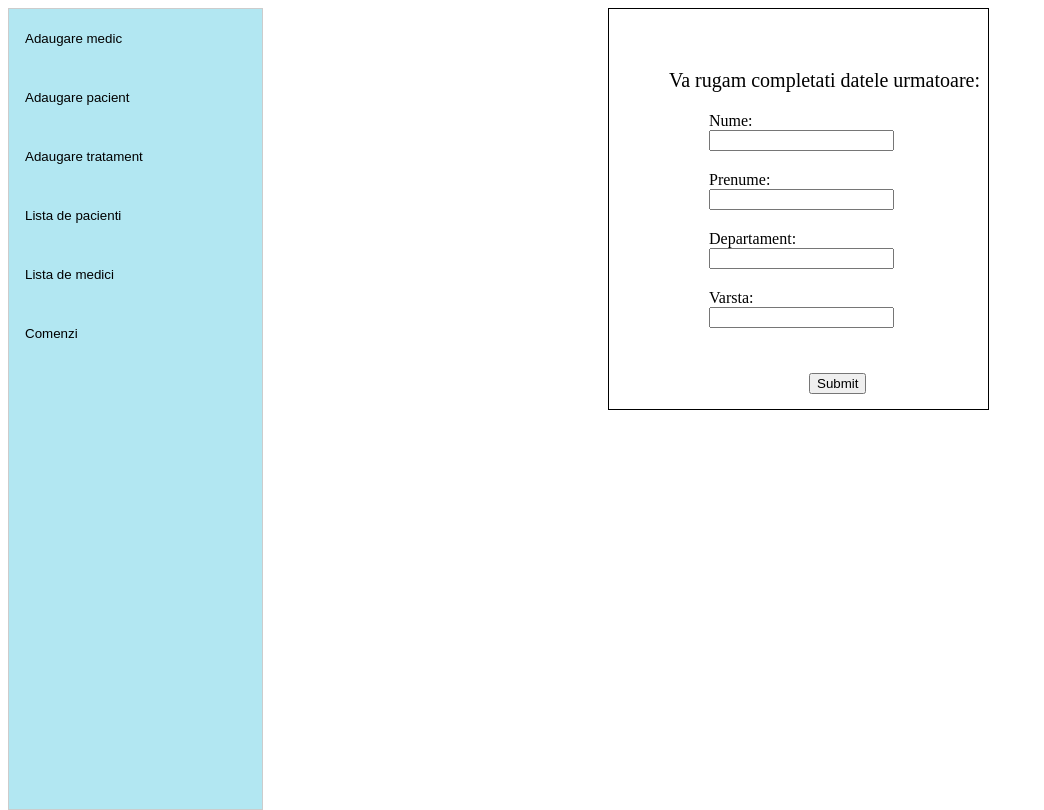
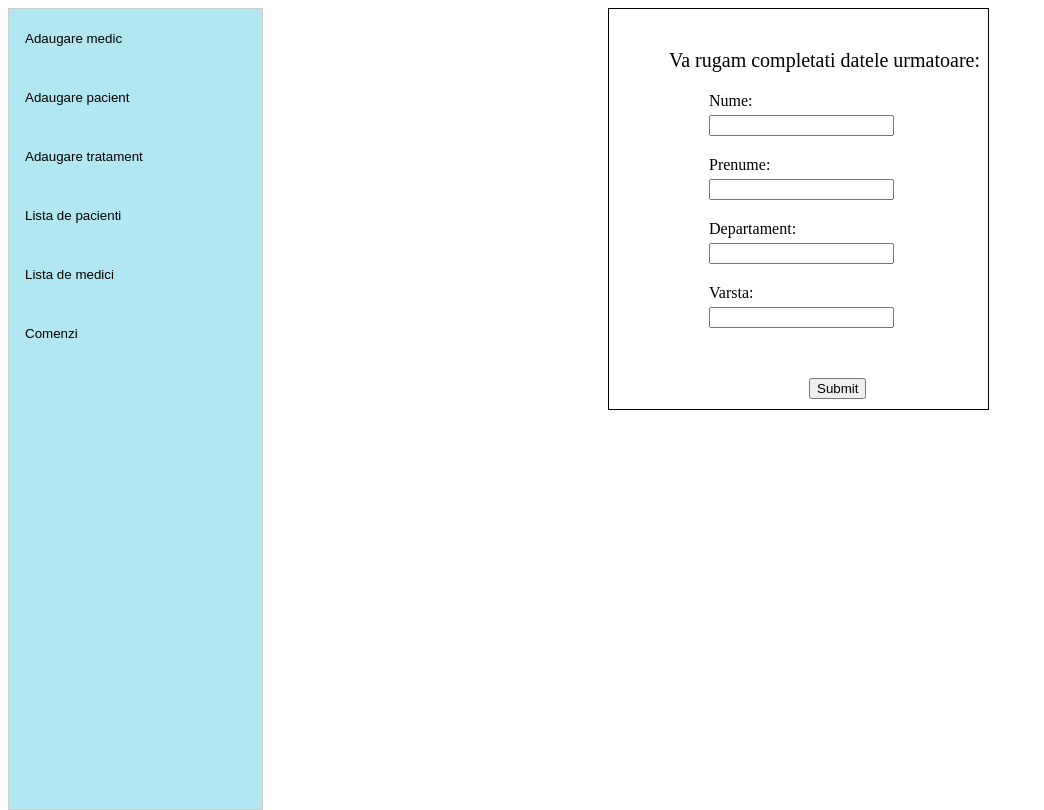
Before and after one commit to Cucaila/Pagina-Web, an Angular app: page /login/meniu in a window 1280 px wide. Both pictures are taken after a click on the button "Adaugare medic". Shown: the whole page, without its empty margins (0-1044 px from the left). Built offline with nearby package versions, Linux system fonts and the light colour scheme.

Commit message:
adina e frm

```diff
--- a/src/app/meniu/meniu.component.css
+++ b/src/app/meniu/meniu.component.css
@@ -64,7 +64,7 @@
   .titlu{
     margin-left: 60px;
     font-size: 20px;
-    margin-top: 60px;
+    margin-top: 40px;
   }
 
   .test{
@@ -72,12 +72,19 @@
     margin-bottom: 20px;
     margin-left: 100px;
   }
+  .test2{
+    margin-top: 5px;
+  }
   .but{
     margin-left: 200px;
-    margin-top: 45px;
+    margin-top: 55px;
+  }
+  .butt{
+    margin-left: 200px;
+    margin-top: 5px;
   }
 
   .button{
     margin-left: 200px;
-    margin-top: 25px;
+    margin-top: 30px;
   }
--- a/src/app/meniu/meniu.component.html
+++ b/src/app/meniu/meniu.component.html
@@ -21,7 +21,7 @@
       <div>
         <label>Nume: </label>
       </div>
-      <div>
+      <div class="test2">
         <input type="text">
       </div>
     </div>
@@ -30,7 +30,7 @@
     <div>
       <label>Prenume: </label>
     </div>
-    <div>
+    <div class="test2">
       <input type="text">
     </div>
    </div>
@@ -39,7 +39,7 @@
     <div>
       <label>Departament: </label>
     </div>
-    <div>
+    <div class="test2">
       <input type="text">
     </div>
    </div>
@@ -47,7 +47,7 @@
   <div>
     <label>Varsta: </label>
  </div>
- <div>
+ <div class="test2">
     <input type="number">
  </div>
 </div>
@@ -62,7 +62,7 @@
       <div>
         <label>Nume: </label>
       </div>
-     <div>
+     <div class="test2">
       <input type="text">
      </div>
     </div>
@@ -71,7 +71,7 @@
       <div>
         <label>Prenume: </label>
       </div>
-      <div>
+      <div class="test2">
         <input type="text">
       </div>
     </div>
@@ -80,7 +80,7 @@
       <div>
         <label>Varsta: </label>
       </div>
-      <div>
+      <div class="test2">
         <input type="number">
       </div>
     </div>
@@ -89,7 +89,7 @@
       <div>
         <label>CNP: </label>
       </div>
-      <div>
+      <div class="test2">
         <input type="text">
       </div>
     </div>
@@ -98,7 +98,7 @@
       <div>
         <label>Adresa: </label>
       </div>
-      <div>
+      <div class="test2">
         <input type="text">
       </div>
     </div>
@@ -107,7 +107,7 @@
       <div>
         <label>Profesie: </label>
       </div>
-      <div>
+      <div class="test2">
         <input type="text">
       </div>
     </div>
@@ -116,7 +116,7 @@
       <div>
         <label>Loc de munca: </label>
       </div>
-      <div>
+      <div class="test2">
         <input type="text">
       </div>
     </div>
@@ -125,7 +125,7 @@
       <div>
         <label>Numar de telefon: </label>
       </div>
-      <div>
+      <div class="test2">
         <input type="text">
       </div>
     </div>
@@ -134,12 +134,12 @@
       <div>
         <label>Codul patului: </label>
       </div>
-      <div>
+      <div class="test2">
         <input type="text">
       </div>
     </div>
 
-    <button type="submit" class="button">Submit</button>
+    <button type="submit" class="butt">Submit</button>
   </form>
 
   <form class="FormAddTratment" *ngIf="showForm3">
@@ -150,7 +150,7 @@
       <div>
         <label>Nume medicament: </label>
       </div>
-      <div>
+      <div class="test2">
         <input type="text">
       </div>
     </div>
@@ -159,7 +159,7 @@
       <div>
         <label>Administrare: </label>
       </div>
-      <div>
+      <div class="test2">
         <input type="text">
       </div>
     </div>
@@ -168,7 +168,7 @@
       <div>
         <label for="durata">Durata tratamentului: </label>
       </div>
-      <div>
+      <div class="test2">
         <input type="text">
       </div>
     </div>
```
